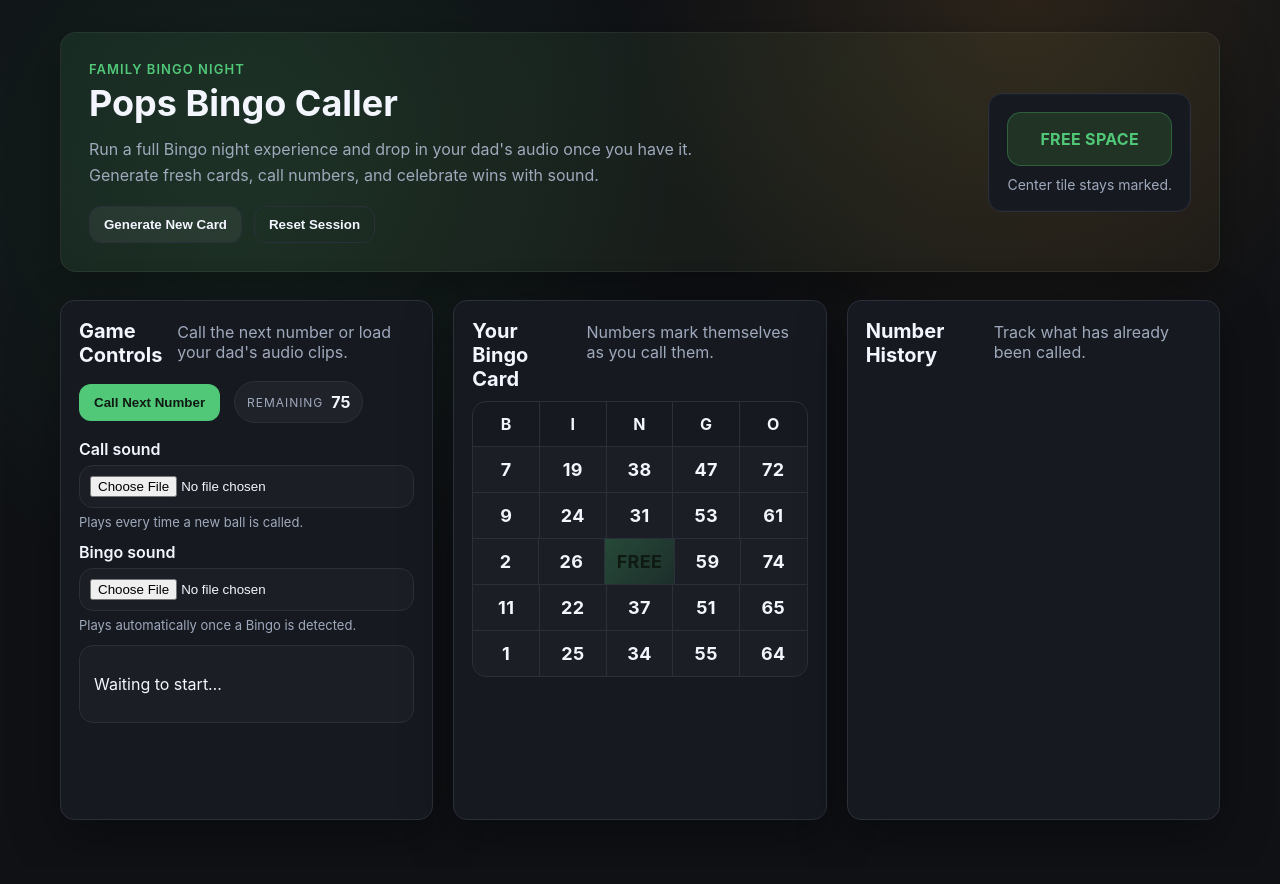
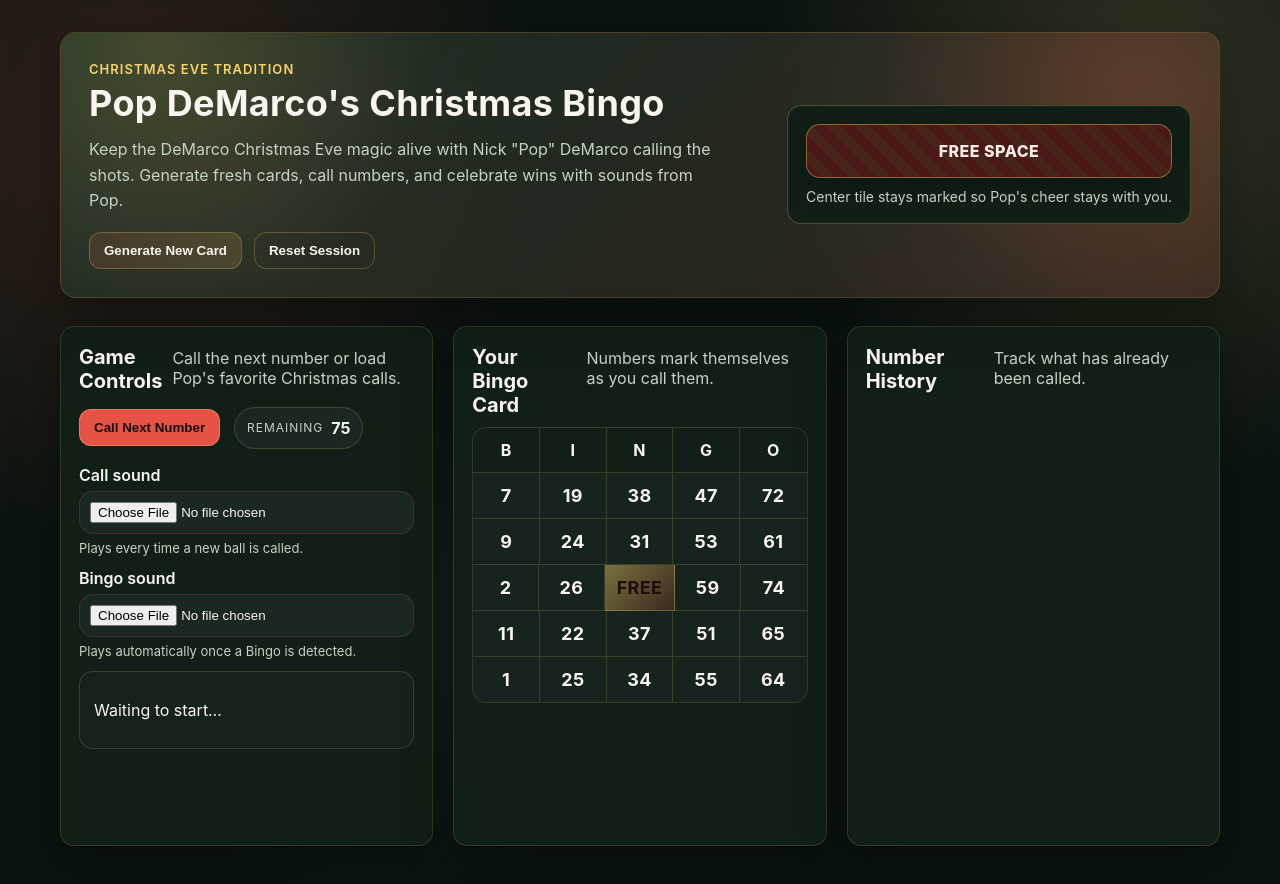
Before and after one commit to nickdnj/PopsBingo, a plain HTML site: page index.html in a window 1280 px wide. Drawn offline with Linux system fonts and the light colour scheme.

Commit message:
Add Christmas styling for Pop's bingo

```diff
--- a/index.html
+++ b/index.html
@@ -10,9 +10,9 @@
   <div class="page">
     <header class="hero">
       <div class="hero__text">
-        <p class="eyebrow">Family Bingo Night</p>
-        <h1>Pops Bingo Caller</h1>
-        <p class="lede">Run a full Bingo night experience and drop in your dad's audio once you have it. Generate fresh cards, call numbers, and celebrate wins with sound.</p>
+        <p class="eyebrow">Christmas Eve Tradition</p>
+        <h1>Pop DeMarco's Christmas Bingo</h1>
+        <p class="lede">Keep the DeMarco Christmas Eve magic alive with Nick "Pop" DeMarco calling the shots. Generate fresh cards, call numbers, and celebrate wins with sounds from Pop.</p>
         <div class="hero__actions">
           <button id="newCardBtn" class="button">Generate New Card</button>
           <button id="resetBtn" class="button button--ghost">Reset Session</button>
@@ -20,7 +20,7 @@
       </div>
       <div class="hero__card" aria-hidden="true">
         <div class="callout">FREE SPACE</div>
-        <p class="hero__note">Center tile stays marked.</p>
+        <p class="hero__note">Center tile stays marked so Pop's cheer stays with you.</p>
       </div>
     </header>
 
@@ -28,7 +28,7 @@
       <section class="panel" aria-labelledby="controls-heading">
         <div class="panel__header">
           <h2 id="controls-heading">Game Controls</h2>
-          <p class="muted">Call the next number or load your dad's audio clips.</p>
+          <p class="muted">Call the next number or load Pop's favorite Christmas calls.</p>
         </div>
         <div class="controls">
           <div class="controls__actions">
--- a/styles/main.css
+++ b/styles/main.css
@@ -1,13 +1,13 @@
 :root {
-  --background: #0f1115;
-  --panel: #161920;
-  --panel-border: #2a2f3a;
-  --text: #f3f6ff;
-  --muted: #9fa9bc;
-  --accent: #50c878;
-  --accent-strong: #4bbf70;
-  --accent-soft: #203325;
-  --warning: #ffae42;
+  --background: #0b1410;
+  --panel: #102017;
+  --panel-border: #21412f;
+  --text: #f9f5ef;
+  --muted: #c3d4c4;
+  --accent: #e65245;
+  --accent-strong: #d64037;
+  --accent-soft: #331010;
+  --warning: #f7d46c;
   --danger: #ff6f61;
   --shadow: 0 16px 50px rgba(0, 0, 0, 0.35);
   --radius: 14px;
@@ -20,9 +20,14 @@
 
 body {
   margin: 0;
-  background: radial-gradient(circle at 20% 20%, rgba(80, 200, 120, 0.1), transparent 35%),
-    radial-gradient(circle at 80% 0%, rgba(255, 174, 66, 0.12), transparent 30%),
-    var(--background);
+  background-color: var(--background);
+  background-image: radial-gradient(circle at 10% 15%, rgba(230, 82, 69, 0.18), transparent 30%),
+    radial-gradient(circle at 90% 10%, rgba(247, 212, 108, 0.16), transparent 28%),
+    radial-gradient(circle at 30% 70%, rgba(58, 122, 85, 0.16), transparent 25%),
+    radial-gradient(1px 1px at 20% 20%, rgba(255, 255, 255, 0.25), transparent 60%),
+    radial-gradient(1px 1px at 70% 30%, rgba(255, 255, 255, 0.25), transparent 60%),
+    radial-gradient(1px 1px at 40% 80%, rgba(255, 255, 255, 0.2), transparent 60%),
+    radial-gradient(1.4px 1.4px at 80% 75%, rgba(255, 255, 255, 0.2), transparent 50%);
   color: var(--text);
   min-height: 100vh;
 }
@@ -39,15 +44,41 @@ body {
   gap: 24px;
   align-items: center;
   padding: 28px;
-  background: linear-gradient(135deg, rgba(80, 200, 120, 0.1), rgba(255, 174, 66, 0.05));
-  border: 1px solid rgba(255, 255, 255, 0.06);
+  background: linear-gradient(135deg, rgba(19, 47, 33, 0.8), rgba(230, 82, 69, 0.15));
+  border: 1px solid rgba(247, 212, 108, 0.18);
   border-radius: calc(var(--radius) + 2px);
   box-shadow: var(--shadow);
+  position: relative;
+  overflow: hidden;
+}
+
+.hero::before {
+  content: "";
+  position: absolute;
+  inset: -20px;
+  background: radial-gradient(circle at 10% 10%, rgba(247, 212, 108, 0.35), transparent 25%),
+    radial-gradient(circle at 90% 20%, rgba(230, 82, 69, 0.3), transparent 22%),
+    repeating-linear-gradient(
+      90deg,
+      rgba(255, 255, 255, 0.08) 0,
+      rgba(255, 255, 255, 0.08) 12px,
+      rgba(255, 255, 255, 0.02) 12px,
+      rgba(255, 255, 255, 0.02) 24px
+    );
+  opacity: 0.5;
+  filter: blur(12px);
+  z-index: 0;
+}
+
+.hero > * {
+  position: relative;
+  z-index: 1;
 }
 
 .hero__text h1 {
   margin: 4px 0 12px;
   font-size: clamp(28px, 3vw, 36px);
+  letter-spacing: 0.01em;
 }
 
 .hero__text .lede {
@@ -65,7 +96,7 @@ body {
 
 .hero__card {
   background: var(--panel);
-  border: 1px solid var(--panel-border);
+  border: 1px solid rgba(247, 212, 108, 0.25);
   padding: 18px;
   border-radius: var(--radius);
   text-align: center;
@@ -73,13 +104,21 @@ body {
 }
 
 .callout {
-  background: var(--accent-soft);
-  color: var(--accent);
+  background: repeating-linear-gradient(
+      45deg,
+      rgba(230, 82, 69, 0.12) 0,
+      rgba(230, 82, 69, 0.12) 10px,
+      rgba(247, 212, 108, 0.1) 10px,
+      rgba(247, 212, 108, 0.1) 20px
+    ),
+    var(--accent-soft);
+  color: #ffece8;
   padding: 16px;
   border-radius: var(--radius);
-  font-weight: 700;
-  letter-spacing: 0.02em;
-  border: 1px solid rgba(80, 200, 120, 0.3);
+  font-weight: 800;
+  letter-spacing: 0.03em;
+  border: 1px solid rgba(247, 212, 108, 0.4);
+  box-shadow: 0 10px 30px rgba(0, 0, 0, 0.28);
 }
 
 .hero__note {
@@ -92,7 +131,7 @@ body {
   text-transform: uppercase;
   letter-spacing: 0.08em;
   font-size: 13px;
-  color: var(--accent);
+  color: var(--warning);
   margin: 0;
   font-weight: 600;
 }
@@ -106,7 +145,7 @@ body {
 
 .panel {
   background: var(--panel);
-  border: 1px solid var(--panel-border);
+  border: 1px solid rgba(247, 212, 108, 0.14);
   border-radius: var(--radius);
   padding: 18px;
   box-shadow: var(--shadow);
@@ -148,7 +187,7 @@ body {
 
 .inline-info {
   background: rgba(255, 255, 255, 0.04);
-  border: 1px solid var(--panel-border);
+  border: 1px solid rgba(247, 212, 108, 0.18);
   padding: 10px 12px;
   border-radius: 999px;
   display: inline-flex;
@@ -179,8 +218,8 @@ body {
   width: 100%;
   padding: 10px;
   border-radius: var(--radius);
-  border: 1px solid var(--panel-border);
-  background: rgba(255, 255, 255, 0.02);
+  border: 1px solid rgba(230, 82, 69, 0.2);
+  background: rgba(255, 255, 255, 0.04);
   color: var(--text);
 }
 
@@ -191,9 +230,9 @@ body {
 }
 
 .button {
-  background: rgba(255, 255, 255, 0.06);
+  background: linear-gradient(135deg, rgba(230, 82, 69, 0.14), rgba(247, 212, 108, 0.14));
   color: var(--text);
-  border: 1px solid var(--panel-border);
+  border: 1px solid rgba(247, 212, 108, 0.25);
   padding: 10px 14px;
   border-radius: 12px;
   font-weight: 700;
@@ -203,7 +242,7 @@ body {
 
 .button:hover {
   transform: translateY(-1px);
-  background: rgba(255, 255, 255, 0.1);
+  background: linear-gradient(135deg, rgba(230, 82, 69, 0.18), rgba(247, 212, 108, 0.18));
 }
 
 .button:active {
@@ -212,8 +251,8 @@ body {
 
 .button--primary {
   background: var(--accent);
-  color: #0e1a12;
-  border-color: rgba(80, 200, 120, 0.25);
+  color: #190905;
+  border-color: rgba(247, 212, 108, 0.35);
 }
 
 .button--ghost {
@@ -225,12 +264,12 @@ body {
   padding: 12px 14px;
   background: rgba(255, 255, 255, 0.02);
   border-radius: var(--radius);
-  border: 1px solid var(--panel-border);
+  border: 1px solid rgba(247, 212, 108, 0.16);
 }
 
 .card {
   margin-top: 10px;
-  border: 1px solid var(--panel-border);
+  border: 1px solid rgba(247, 212, 108, 0.14);
   border-radius: var(--radius);
   overflow: hidden;
 }
@@ -244,8 +283,8 @@ body {
 .card__cell {
   padding: 12px;
   text-align: center;
-  border-bottom: 1px solid var(--panel-border);
-  border-right: 1px solid var(--panel-border);
+  border-bottom: 1px solid rgba(247, 212, 108, 0.16);
+  border-right: 1px solid rgba(247, 212, 108, 0.16);
   font-weight: 700;
   letter-spacing: 0.02em;
 }
@@ -271,8 +310,8 @@ body {
 }
 
 .cell--free {
-  background: linear-gradient(135deg, rgba(80, 200, 120, 0.28), rgba(80, 200, 120, 0.12));
-  color: #0e1a12;
+  background: linear-gradient(135deg, rgba(247, 212, 108, 0.45), rgba(230, 82, 69, 0.2));
+  color: #1f0f09;
 }
 
 .cell--bingo {
@@ -287,7 +326,7 @@ body {
 
 .history__item {
   background: rgba(255, 255, 255, 0.03);
-  border: 1px solid var(--panel-border);
+  border: 1px solid rgba(247, 212, 108, 0.14);
   border-radius: 10px;
   padding: 10px 8px;
   text-align: center;
@@ -298,7 +337,7 @@ body {
 .history__item--new {
   background: var(--accent-soft);
   color: var(--accent);
-  border-color: rgba(80, 200, 120, 0.35);
+  border-color: rgba(230, 82, 69, 0.4);
 }
 
 .history__item strong {
```
